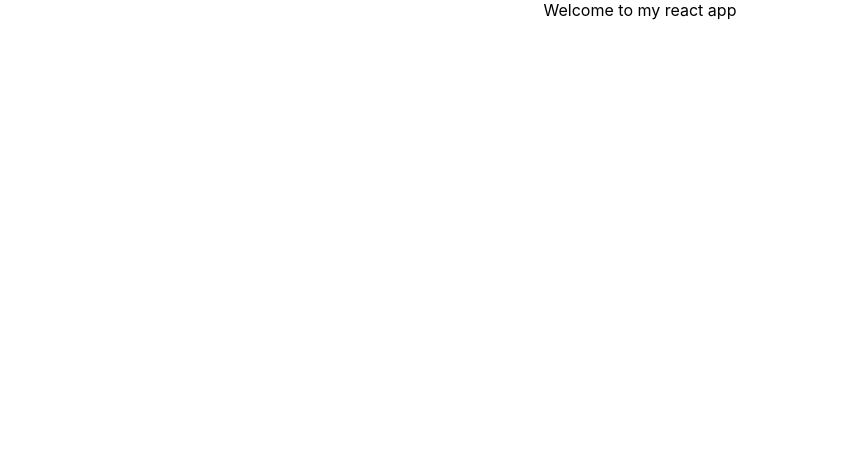
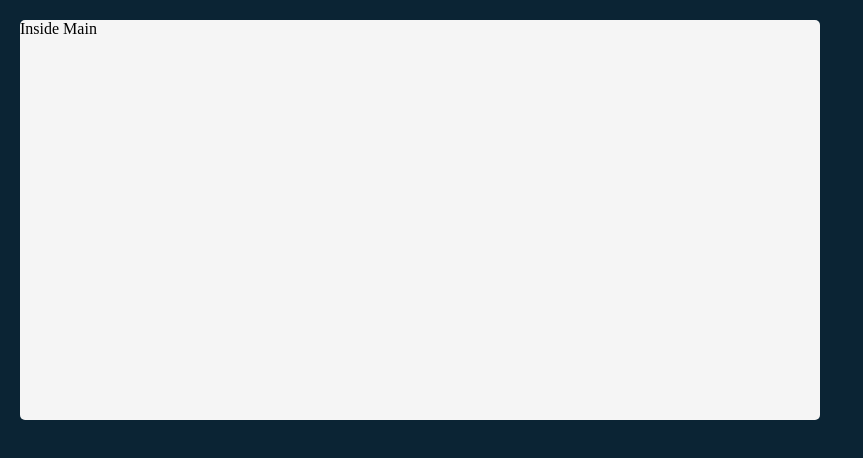
Before and after one commit to siyer696/tenzies-game, a JavaScript app: page / in a window 1280 px wide. Shown: the top 458 px of the page, without its empty margins (0-863 px from the left). Built offline with nearby package versions, Linux system fonts and the light colour scheme; the HTML template or start-up script is replaced by a standard one.

Commit message:
more changes

```diff
--- a/src/App.js
+++ b/src/App.js
@@ -2,9 +2,9 @@
 
 function App() {
   return (
-    <div className="App">
-      Welcome to my react app
-    </div>
+    <main>
+      Inside Main
+    </main>
   );
 }
 
--- a/src/index.css
+++ b/src/index.css
@@ -1,13 +1,16 @@
+* {
+  box-sizing: border-box;
+}
+
 body {
   margin: 0;
-  font-family: -apple-system, BlinkMacSystemFont, 'Segoe UI', 'Roboto', 'Oxygen',
-    'Ubuntu', 'Cantarell', 'Fira Sans', 'Droid Sans', 'Helvetica Neue',
-    sans-serif;
-  -webkit-font-smoothing: antialiased;
-  -moz-osx-font-smoothing: grayscale;
+  background-color: #0b2434;
+  padding: 20px;
 }
 
-code {
-  font-family: source-code-pro, Menlo, Monaco, Consolas, 'Courier New',
-    monospace;
+main {
+  background-color: #f5f5f5;
+  height: 400px;
+  max-width: 800px;
+  border-radius: 5px;
 }
```
